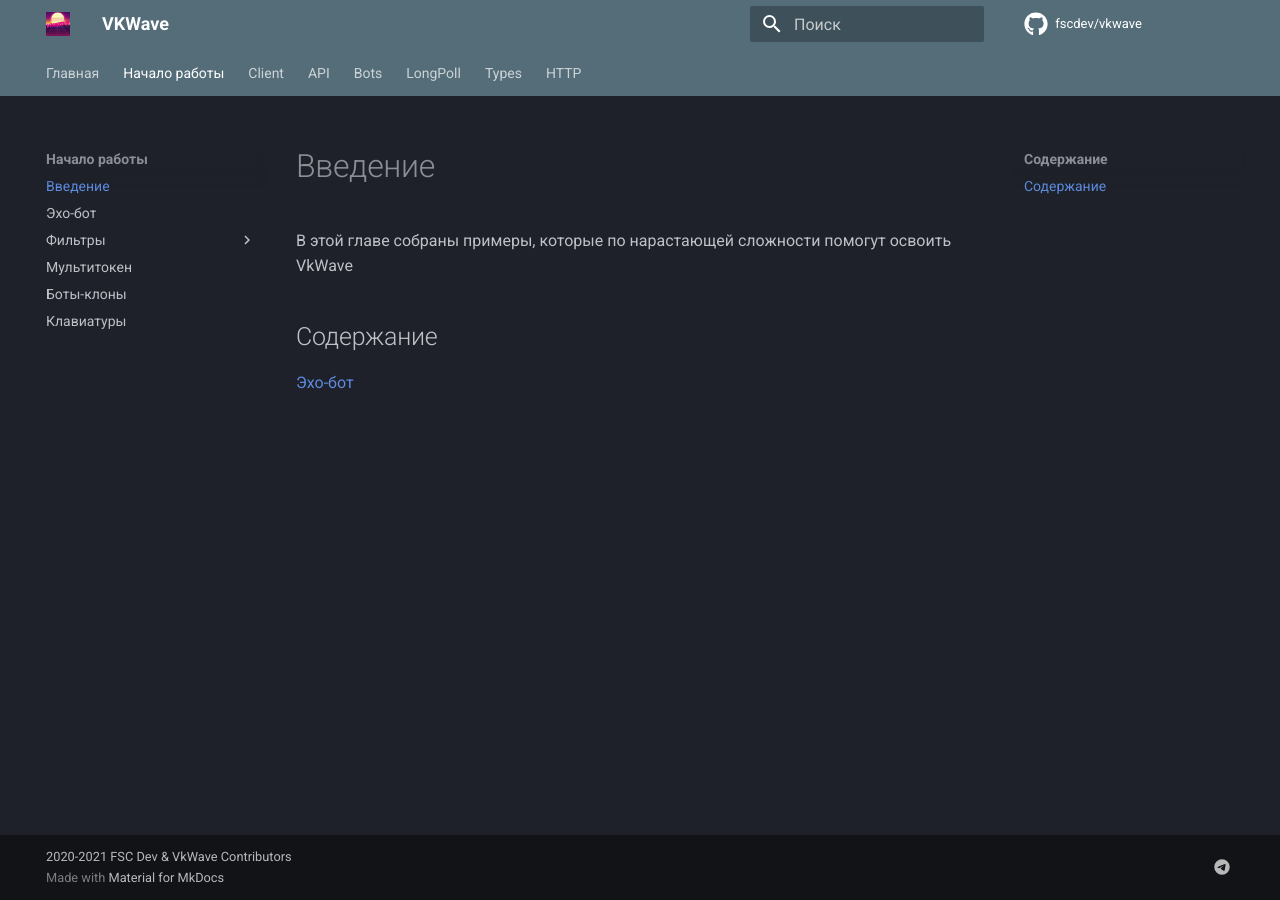
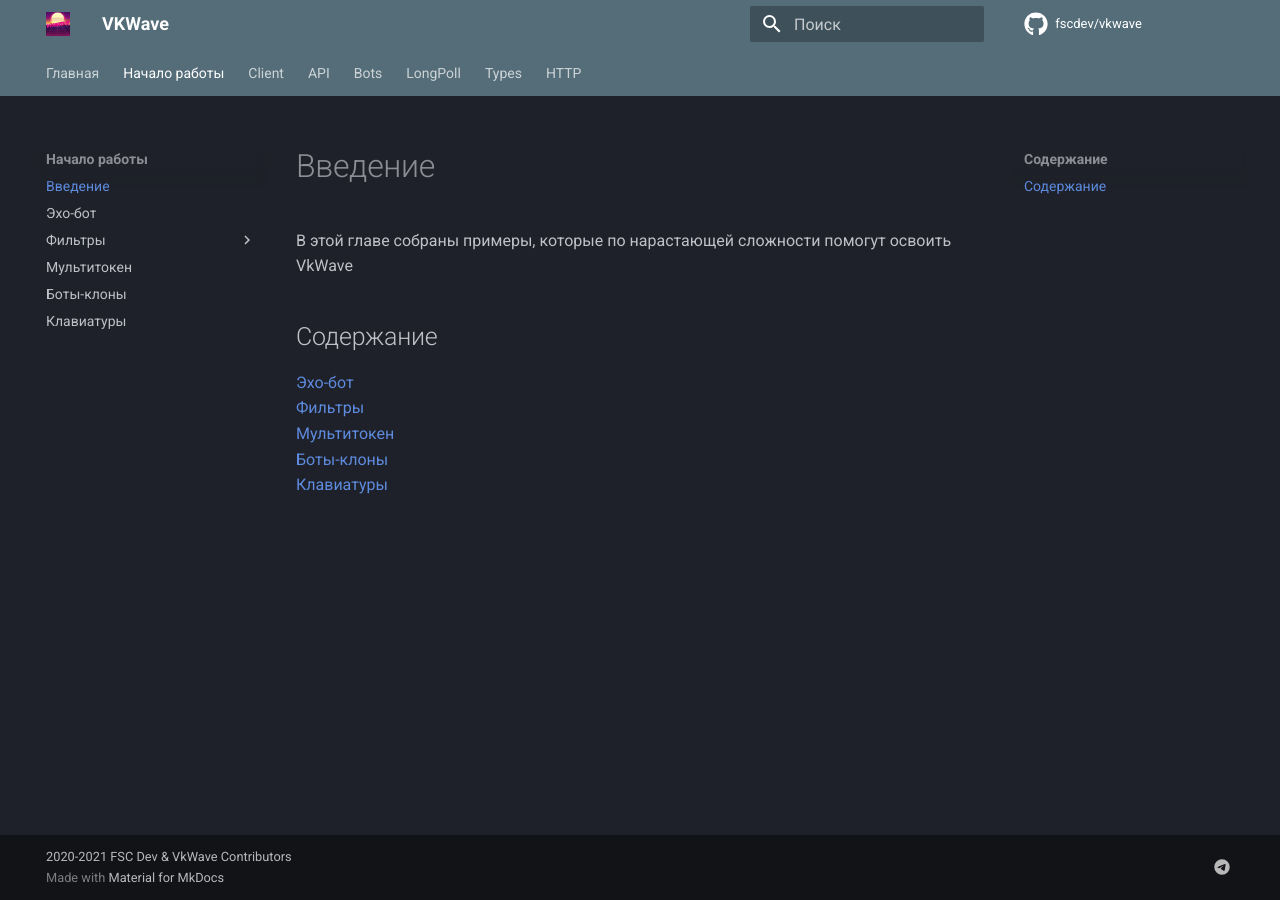
Before and after one commit to prostomarkeloff/vkwave, an MkDocs documentation site: the page built from docs/getting_started/index.md, in a window 1280 px wide. Built offline with MkDocs 1.6.1 and Material for MkDocs 9.7.7, drawn with Linux system fonts in a browser that asks for light colours; comment, search, counter and statistics services are not loaded.

Commit message:
Update ToC in getting started.

```diff
--- a/docs/getting_started/index.md
+++ b/docs/getting_started/index.md
@@ -5,3 +5,7 @@
 ## Содержание
 
 [Эхо-бот](echo.md)
+[Фильтры](filters/index.md)
+[Мультитокен](multitoken.md)
+[Боты-клоны](clones.md)
+[Клавиатуры](keyboards.md)
```
